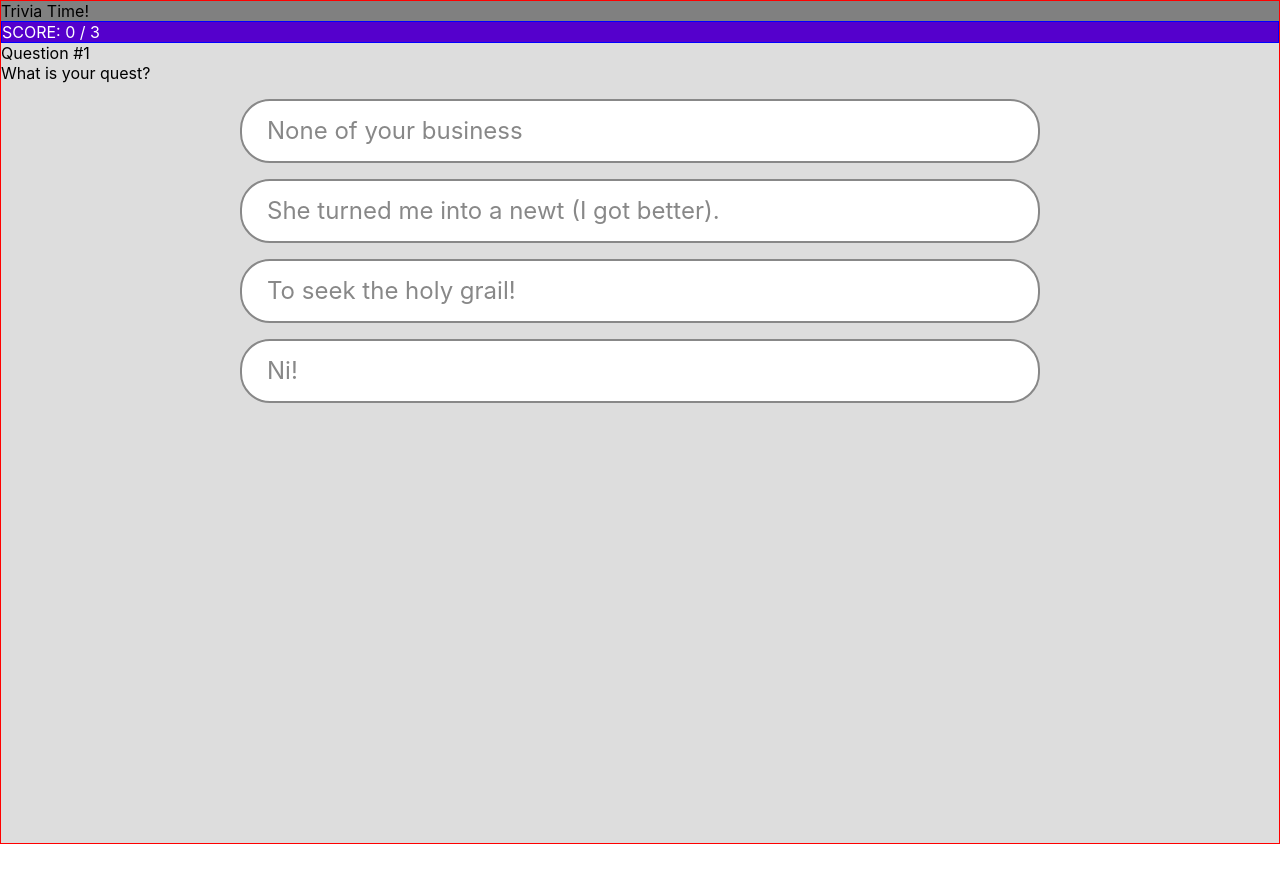
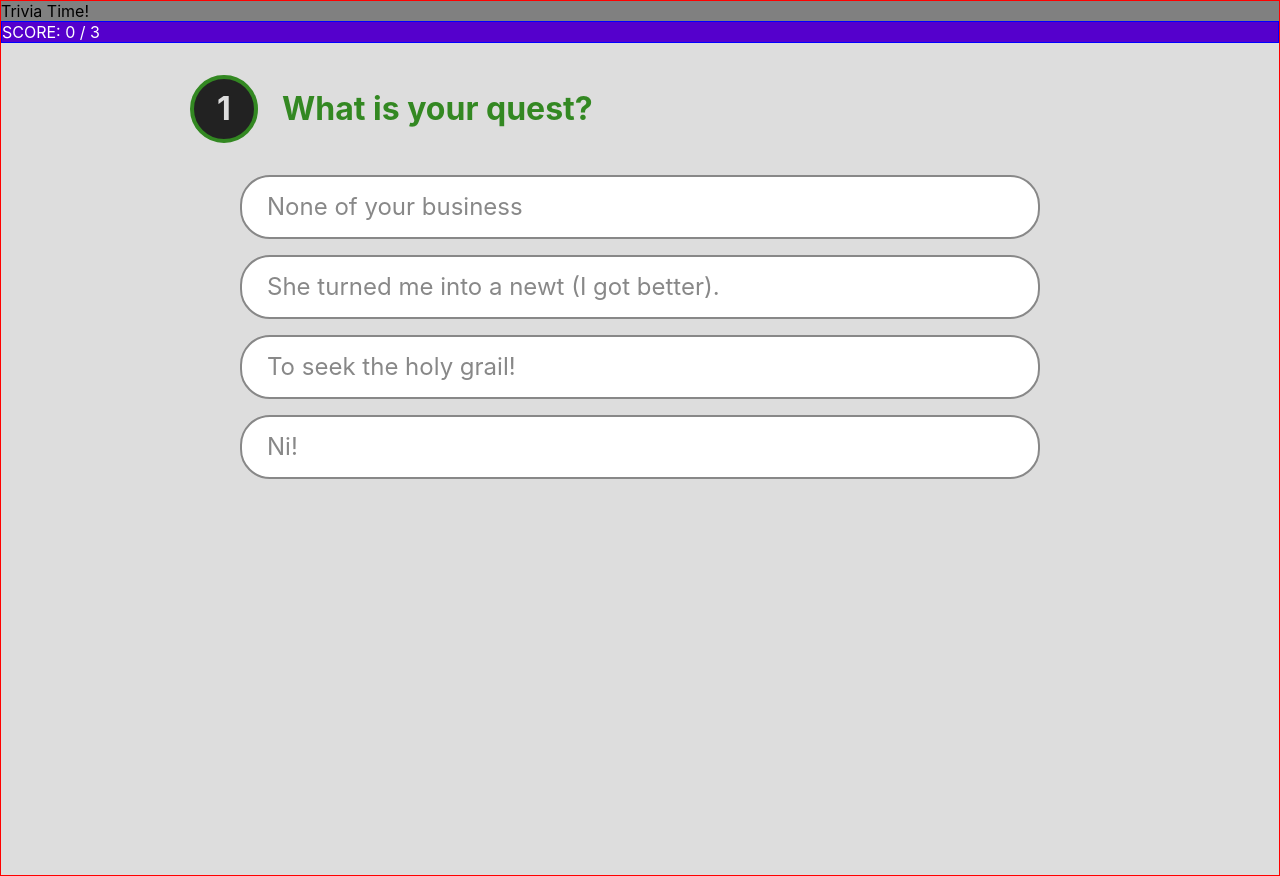
Before and after one commit to JohnDHamm/trivia, a React (Create React App) app: page / in a window 1280 px wide. Before the commit the page ends 844 px from the top, so only its background shows below. Built offline with nearby package versions, Linux system fonts and the light colour scheme.

Commit message:
add styling for Question

```diff
--- a/src/components/answer_button.js
+++ b/src/components/answer_button.js
@@ -19,7 +19,7 @@ const Button = styled.div`
         font-size: 1rem;
         padding-left: 15px;
         border-radius: 20px;
-        margin: 0.5rem 0;
+        margin: 0.75rem 0;
     }
 
     :hover {
--- a/src/components/question.js
+++ b/src/components/question.js
@@ -6,7 +6,41 @@ import sharedStyles from '../styles/shared_styles'
 const Container = styled.div`
     background: #DDD;
     min-height: 100vh;
-    `
+    padding-top: 2rem;
+`
+const QuestionContainer = styled.div`
+    width: 90%;
+    max-width: 900px;
+    margin: 0 auto;
+    color: ${sharedStyles.COLOR.GREEN};
+    font-size: 2rem;
+    font-weight: bold;
+    margin-bottom: 2rem;
+    @media screen and (max-width: ${sharedStyles.SCREEN.SMALL}) {
+        font-size: 1.5rem;
+    }
+`
+const NumberCircle = styled.div`
+    display: inline-block;
+    height: 60px;
+    width: 60px;
+    line-height: 60px;
+    text-align: center;
+    border: 4px solid ${sharedStyles.COLOR.GREEN};
+    border-radius: 34px;
+    background: #222;
+    color: #DDD;
+    font-size: 2rem;
+    margin-right: 1.5rem;
+
+    @media screen and (max-width: ${sharedStyles.SCREEN.SMALL}) {
+        height: 40px;
+        width: 40px;
+        line-height: 40px;
+        font-size: 1.5rem;
+        margin-right: 1rem;
+    }
+`
 const AnswersContainer = styled.div`
     width: 75%;
     max-width: 800px;
@@ -49,8 +83,10 @@ export default class Question extends Component {
     render() {
         return (
             <Container>
-                <p>Question #{this.props.questionCounter}</p>
-                <p>{this.props.currentQuestion.question}</p>
+                <QuestionContainer>
+                    <NumberCircle>{this.props.questionCounter}</NumberCircle>
+                    {this.props.currentQuestion.question}
+                </QuestionContainer>
                 <AnswersContainer>
                     {this.renderAnswers()}
                 </AnswersContainer>
```
